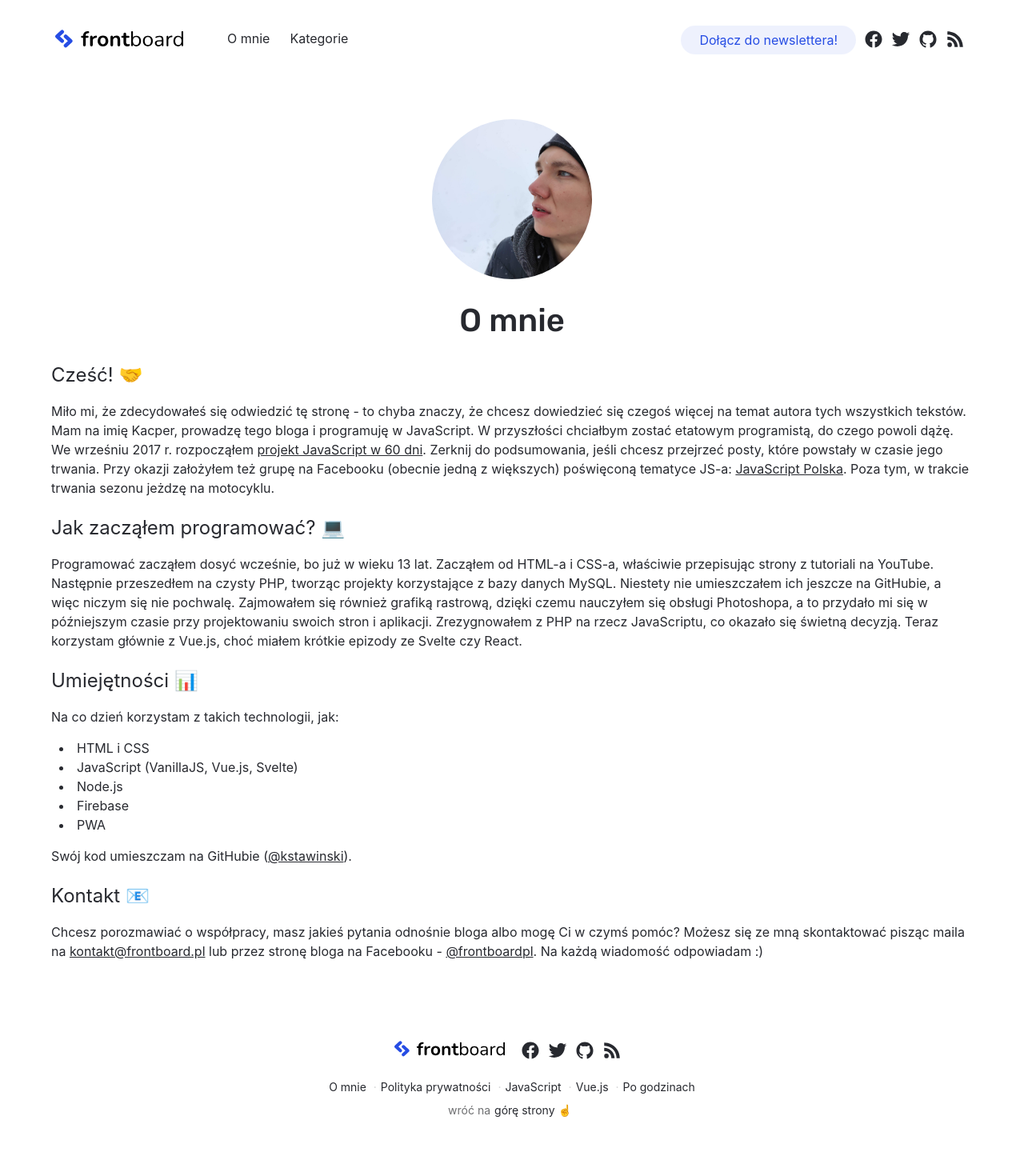
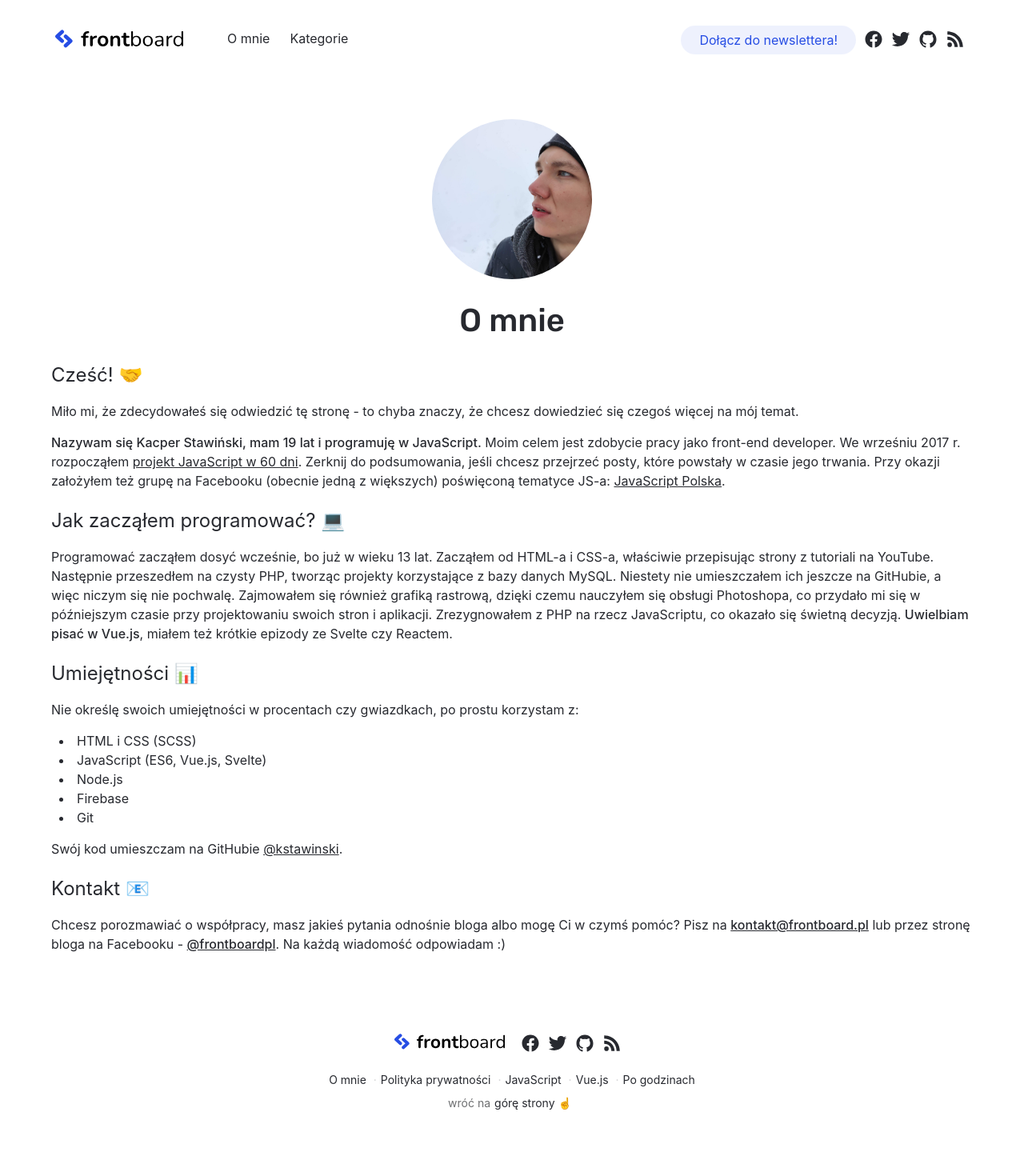
Before and after one commit to frontboard/blog, a Jekyll site: the page built from _pages/o-mnie.md, in a window 1280 px wide. Shown: the whole page at 80% size. Built offline with Jekyll 4.4.1, drawn with Linux system fonts in a browser that asks for light colours; comment, search, counter and statistics services are not loaded.

Commit message:
write sth more about me

```diff
--- a/_pages/o-mnie.md
+++ b/_pages/o-mnie.md
@@ -5,20 +5,22 @@ title: O mnie
 permalink: /o-mnie
 ---
 ## Cześć! 🤝
-Miło mi, że zdecydowałeś się odwiedzić tę stronę - to chyba znaczy, że chcesz dowiedzieć się czegoś więcej na temat autora tych wszystkich tekstów. Mam na imię Kacper, prowadzę tego bloga i programuję w JavaScript. W przyszłości chciałbym zostać etatowym programistą, do czego powoli dążę. We wrześniu 2017 r. rozpocząłem [projekt JavaScript w 60 dni](/podsumowanie-projektu-javascript-60-dni). Zerknij do podsumowania, jeśli chcesz przejrzeć posty, które powstały w czasie jego trwania. Przy okazji założyłem też grupę na Facebooku (obecnie jedną z większych) poświęconą tematyce JS-a: [JavaScript Polska](https://www.facebook.com/groups/jspolska/). Poza tym, w trakcie trwania sezonu jeżdzę na motocyklu.
+Miło mi, że zdecydowałeś się odwiedzić tę stronę - to chyba znaczy, że chcesz dowiedzieć się czegoś więcej na mój temat.
+
+**Nazywam się Kacper Stawiński, mam 19 lat i programuję w JavaScript.** Moim celem jest zdobycie pracy jako front-end developer. We wrześniu 2017 r. rozpocząłem [projekt JavaScript w 60 dni](/podsumowanie-projektu-javascript-60-dni). Zerknij do podsumowania, jeśli chcesz przejrzeć posty, które powstały w czasie jego trwania. Przy okazji założyłem też grupę na Facebooku (obecnie jedną z większych) poświęconą tematyce JS-a: [JavaScript Polska](https://www.facebook.com/groups/jspolska/).
 
 ## Jak zacząłem programować? 💻
-Programować zacząłem dosyć wcześnie, bo już w wieku 13 lat. Zacząłem od HTML-a i CSS-a, właściwie przepisując strony z tutoriali na YouTube. Następnie przeszedłem na czysty PHP, tworząc projekty korzystające z bazy danych MySQL. Niestety nie umieszczałem ich jeszcze na GitHubie, a więc niczym się nie pochwalę. Zajmowałem się również grafiką rastrową, dzięki czemu nauczyłem się obsługi Photoshopa, a to przydało mi się w późniejszym czasie przy projektowaniu swoich stron i aplikacji. Zrezygnowałem z PHP na rzecz JavaScriptu, co okazało się świetną decyzją. Teraz korzystam głównie z Vue.js, choć miałem krótkie epizody ze Svelte czy React.
+Programować zacząłem dosyć wcześnie, bo już w wieku 13 lat. Zacząłem od HTML-a i CSS-a, właściwie przepisując strony z tutoriali na YouTube. Następnie przeszedłem na czysty PHP, tworząc projekty korzystające z bazy danych MySQL. Niestety nie umieszczałem ich jeszcze na GitHubie, a więc niczym się nie pochwalę. Zajmowałem się również grafiką rastrową, dzięki czemu nauczyłem się obsługi Photoshopa, co przydało mi się w późniejszym czasie przy projektowaniu swoich stron i aplikacji. Zrezygnowałem z PHP na rzecz JavaScriptu, co okazało się świetną decyzją. **Uwielbiam pisać w Vue.js**, miałem też krótkie epizody ze Svelte czy Reactem.
 
 ## Umiejętności 📊
-Na co dzień korzystam z takich technologii, jak:
-- HTML i CSS
-- JavaScript (VanillaJS, Vue.js, Svelte)
+Nie określę swoich umiejętności w procentach czy gwiazdkach, po prostu korzystam z:
+- HTML i CSS (SCSS)
+- JavaScript (ES6, Vue.js, Svelte)
 - Node.js
 - Firebase
-- PWA
+- Git
 
-Swój kod umieszczam na GitHubie ([@kstawinski](https://github.com/kstawinski)).
+Swój kod umieszczam na GitHubie [@kstawinski](https://github.com/kstawinski).
 
 ## Kontakt 📧
-Chcesz porozmawiać o współpracy, masz jakieś pytania odnośnie bloga albo mogę Ci w czymś pomóc? Możesz się ze mną skontaktować pisząc maila na [kontakt@frontboard.pl](mailto:kontakt@frontboard.pl) lub przez stronę bloga na Facebooku - [@frontboardpl](https://www.facebook.com/frontboardpl/). Na każdą wiadomość odpowiadam :)
+Chcesz porozmawiać o współpracy, masz jakieś pytania odnośnie bloga albo mogę Ci w czymś pomóc? Pisz na **[kontakt@frontboard.pl](mailto:kontakt@frontboard.pl)** lub przez stronę bloga na Facebooku - **[@frontboardpl](https://www.facebook.com/frontboardpl/)**. Na każdą wiadomość odpowiadam :)
```
